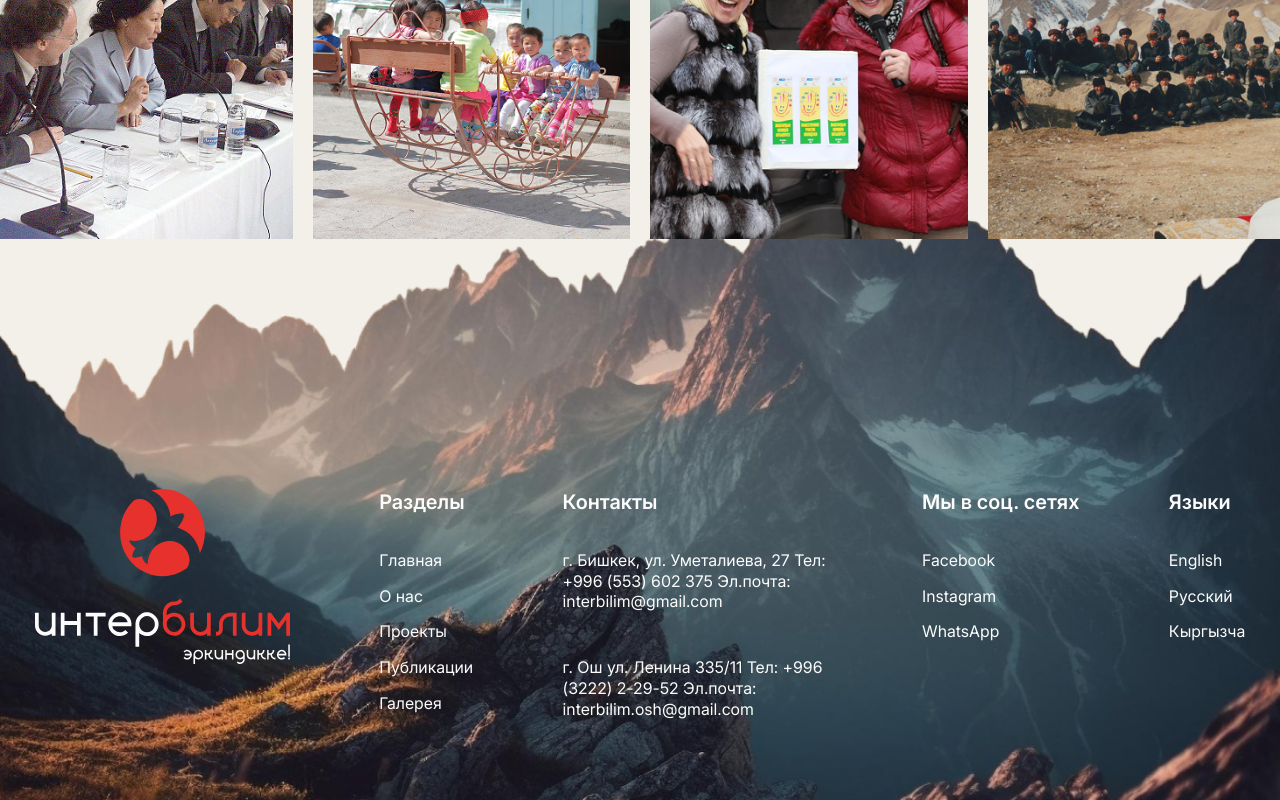
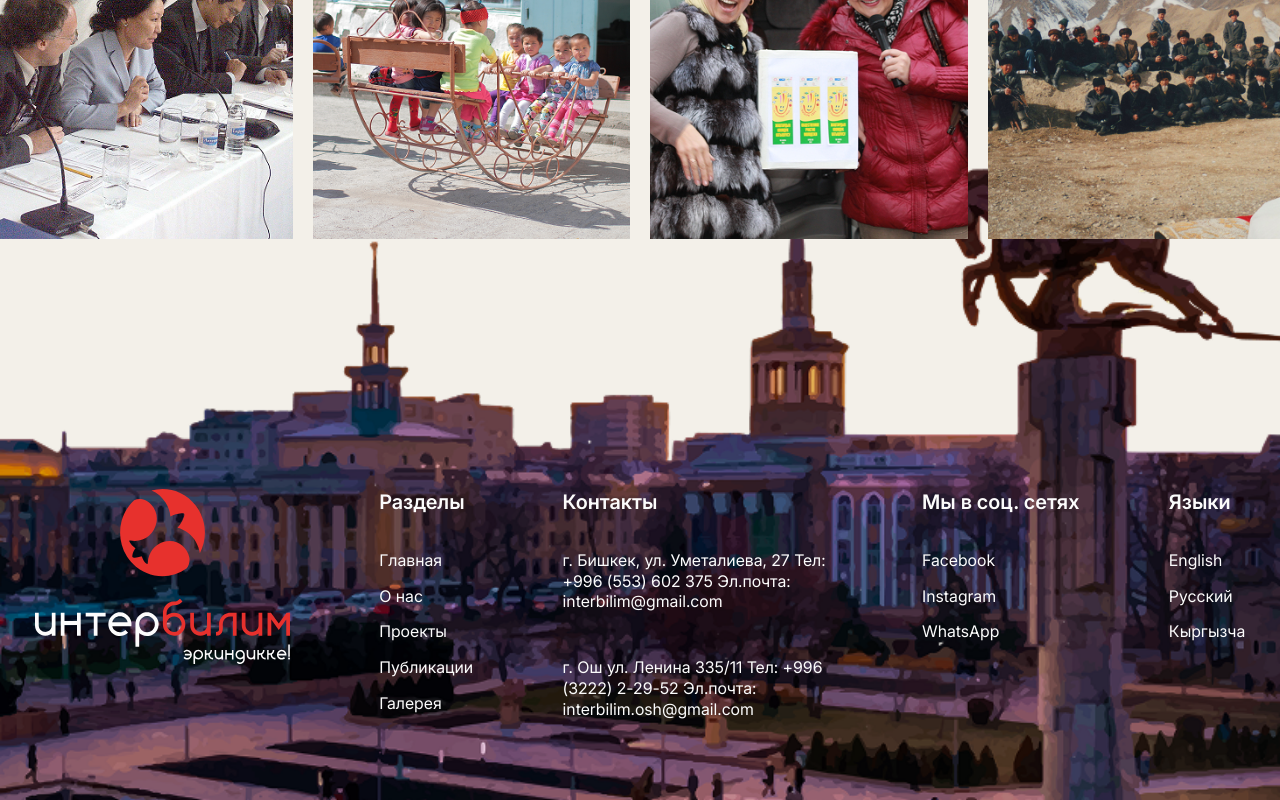
Before and after one commit to IsaRakhatbekov/interbilim, a Next.js app: page /gallery in a window 1280 px wide. Shown: the part 3796-4596 px from the top of the page. Built offline with nearby package versions, Linux system fonts and the light colour scheme.

Commit message:
footer fix

```diff
--- a/src/app/about/page.tsx
+++ b/src/app/about/page.tsx
@@ -4,6 +4,7 @@ import { Assistance } from "./ui/Assistance/Assistance";
 import Chronology from "./ui/Chronology/Chronology";
 import Organization from "./ui/Organization/Organization";
 import Structure from "./ui/Structure/Structure";
+import SecondFooter from "@/src/components/SecondFooter/SecondFooter";
 
 const About = () => {
   return (
@@ -16,6 +17,7 @@ const About = () => {
         <Chronology />
         {/* <Organization /> */}
       </main>
+      <SecondFooter />
     </div>
   );
 };
--- a/src/app/contacts/page.tsx
+++ b/src/app/contacts/page.tsx
@@ -1,10 +1,11 @@
 import styles from "./page.module.scss";
 import Image from "next/image";
 import kgMap from "@/public/kgMap.png";
+import Footer from "@/src/components/Footer/Footer";
 
 const page = () => {
   return (
-    <main>
+    <>
       <section className={styles.contacts}>
         <div className={`${styles.container} container`}>
           <h2 className={`${styles.title} secondDef-title`}>
@@ -454,7 +455,8 @@ const page = () => {
           </div>
         </div>
       </section>
-    </main>
+      <Footer />
+    </>
   );
 };
 
--- a/src/app/gallery/page.tsx
+++ b/src/app/gallery/page.tsx
@@ -22,9 +22,11 @@ import gallery18 from "@/public/gallery/18.png";
 import gallery19 from "@/public/gallery/19.png";
 import gallery20 from "@/public/gallery/20.png";
 import gallery21 from "@/public/gallery/21.png";
+import SecondFooter from "@/src/components/SecondFooter/SecondFooter";
 
 const page = () => {
   return (
+    <>
       <section className={styles.gallery}>
         <a
           className={styles.galleryHero}
@@ -278,6 +280,8 @@ const page = () => {
           <SwiperComponent />
         </div>
       </section>
+      <SecondFooter />
+    </>
   );
 };
 
--- a/src/app/layout.tsx
+++ b/src/app/layout.tsx
@@ -2,7 +2,6 @@ import localFont from "next/font/local";
 import "../global/_reset.scss";
 import "../global/global.scss";
 import Header from "../components/Header/Header";
-import Footer from "../components/Footer/Footer";
 
 const averia = localFont({
   src: [
@@ -125,7 +124,6 @@ export default function RootLayout({
         <div className=".page-wrapper">
           <Header />
           <main>{children}</main>
-          <Footer />
           <a className="whatsAppLink" href="#" target="_blank">
             <svg
               width="50"
--- a/src/app/ourProjects/page.tsx
+++ b/src/app/ourProjects/page.tsx
@@ -1,9 +1,11 @@
 import styles from "./page.module.scss";
 import { projects } from "@/src/data/ourProjects";
 import ProjectCard from "./ui/ProjectCard";
+import Footer from "@/src/components/Footer/Footer";
 
 const OurProjects = () => {
   return (
+    <>
       <section className={styles.ourProjects}>
         <div className={`${styles.container} container`}>
           <h2 className={`${styles.title} def-title`}>
@@ -44,6 +46,8 @@ const OurProjects = () => {
           </div>
         </div>
       </section>
+      <Footer />
+    </>
   );
 };
 
--- a/src/app/page.tsx
+++ b/src/app/page.tsx
@@ -1,3 +1,4 @@
+import Footer from "../components/Footer/Footer";
 import Hero from "../ui/Hero/Hero";
 import HomeAbout from "../ui/HomeAbout/HomeAbout";
 import Interbilim from "../ui/Interbilim/Interbilim";
@@ -13,6 +14,7 @@ export default function Main() {
       <Interbilim />
       {/*  need to finish Interbilim adaptive */}
       <Partners />
+      <Footer />
     </>
   );
 }
--- a/src/app/publications/page.tsx
+++ b/src/app/publications/page.tsx
@@ -1,9 +1,11 @@
 import styles from "./page.module.scss";
 import { publicationsCard } from "@/src/data/publicationsData";
 import PublicationsCard from "./ui/PublicationsCard";
+import SecondFooter from "@/src/components/SecondFooter/SecondFooter";
 
 const Publications = () => {
   return (
+    <>
       <section className={styles.publications}>
         <div className={`${styles.container} container`}>
           <div className={styles.wrapper}>
@@ -40,6 +42,8 @@ const Publications = () => {
           </div>
         </div>
       </section>
+      <SecondFooter />
+    </>
   );
 };
 
--- a/src/components/Footer/Footer.module.scss
+++ b/src/components/Footer/Footer.module.scss
@@ -29,7 +29,6 @@
     gap: 70px;
     display: flex;
     justify-content: space-around;
-    flex-wrap: wrap;
   }
 
   .item {
@@ -53,3 +52,57 @@
     }
   }
 }
+
+@media (max-width: 1200px) {
+  .footer {
+    &::after {
+      content: "";
+      position: absolute;
+      width: 100%;
+      height: 150%;
+      top: -50%;
+      left: 0;
+      background: url("../../../public/footerBg.png") no-repeat center/cover;
+      z-index: -1;
+    }
+
+    .logo {
+      width: 200px;
+      height: 150px;
+
+      & img {
+        object-fit: contain;
+      }
+    }
+
+    .list {
+      gap: 20px;
+    }
+  }
+}
+
+@media (max-width: 991px) {
+  .footer {
+    &::after {
+      height: 134%;
+      top: -33%;
+    }
+    .list {
+      gap: 40px;
+      flex-wrap: wrap;
+      justify-content: flex-start;
+    }
+
+    .logo {
+      width: 150px;
+    }
+  }
+}
+
+@media (max-width: 500px) {
+  .footer {
+    .list {
+      flex-direction: column;
+    }
+  }
+}
--- /dev/null
+++ b/src/components/SecondFooter/SecondFooter.module.scss
@@ -0,0 +1,56 @@
+.secondFooter {
+  position: relative;
+  padding: 50px 0;
+  color: var(--color-white);
+  &::after {
+    content: "";
+    position: absolute;
+    width: 100%;
+    height: 200%;
+    top: -100%;
+    left: 0;
+    background: url("../../../public/secondFooter-bg.png") no-repeat
+      center/cover;
+    z-index: -1;
+  }
+
+  .logo {
+    width: 255px;
+    height: 175px;
+    overflow: hidden;
+
+    & img {
+      width: 100%;
+      height: 100%;
+      object-fit: cover;
+    }
+  }
+
+  .list {
+    gap: 70px;
+    display: flex;
+    justify-content: space-around;
+    flex-wrap: wrap;
+  }
+
+  .item {
+    gap: 15px;
+    display: flex;
+    flex-direction: column;
+  }
+
+  .title {
+    font-weight: 600;
+    font-size: 20px;
+    line-height: 1.3em;
+    margin-bottom: 20px;
+  }
+
+  .contacts {
+    max-width: 270px;
+
+    & .link {
+      margin-bottom: 30px;
+    }
+  }
+}
--- /dev/null
+++ b/src/components/SecondFooter/SecondFooter.tsx
@@ -0,0 +1,76 @@
+import Image from "next/image";
+import styles from "./SecondFooter.module.scss";
+import logo from "@/public/footerLogo.svg";
+
+const SecondFooter = () => {
+  return (
+    <footer className={styles.secondFooter}>
+      <div className={`${styles.footerContainer} container`}>
+        <nav className={styles.nav}>
+          <ul className={styles.list}>
+            <li className={styles.item}>
+              <a className={styles.logo} href="#">
+                <Image src={logo} alt="" priority={false} />
+              </a>
+            </li>
+            <li className={`${styles.item} ${styles.linksWrapper}`}>
+              <h5 className={styles.title}>Разделы</h5>
+              <a className={styles.link} href="#">
+                Главная
+              </a>
+              <a className={styles.link} href="#">
+                О нас
+              </a>
+              <a className={styles.link} href="#">
+                Проекты
+              </a>
+              <a className={styles.link} href="#">
+                Публикации
+              </a>
+              <a className={styles.link} href="#">
+                Галерея
+              </a>
+            </li>
+            <li className={`${styles.item} ${styles.contacts}`}>
+              <h5 className={styles.title}>Контакты</h5>
+              <a className={styles.link} href="#">
+                г. Бишкек, ул. Уметалиева, 27 Тел: +996 (553) 602 375 Эл.почта:
+                interbilim@gmail.com
+              </a>
+              <a className={styles.link} href="#">
+                г. Ош ул. Ленина 335/11 Тел: +996 (3222) 2-29-52 Эл.почта:
+                interbilim.osh@gmail.com
+              </a>
+            </li>
+            <li className={`${styles.item} ${styles.social}`}>
+              <h5 className={styles.title}>Мы в соц. сетях</h5>
+              <a className={styles.link} href="#">
+                Facebook
+              </a>
+              <a className={styles.link} href="#">
+                Instagram
+              </a>
+              <a className={styles.link} href="#">
+                WhatsApp
+              </a>
+            </li>
+            <li className={`${styles.item} ${styles.languages}`}>
+              <h5 className={styles.title}>Языки</h5>
+              <a className={styles.link} href="#">
+                English
+              </a>
+              <a className={styles.link} href="#">
+                Русский
+              </a>
+              <a className={styles.link} href="#">
+                Кыргызча
+              </a>
+            </li>
+          </ul>
+        </nav>
+      </div>
+    </footer>
+  );
+};
+
+export default SecondFooter;
```
Also changed, not shown: src/app/cooperation/ui/CooperationSection/CooperationSection.tsx (+19 -7 lines), public/secondFooter-bg.png (added). Lines whose indentation alone changed are shown as unchanged.
